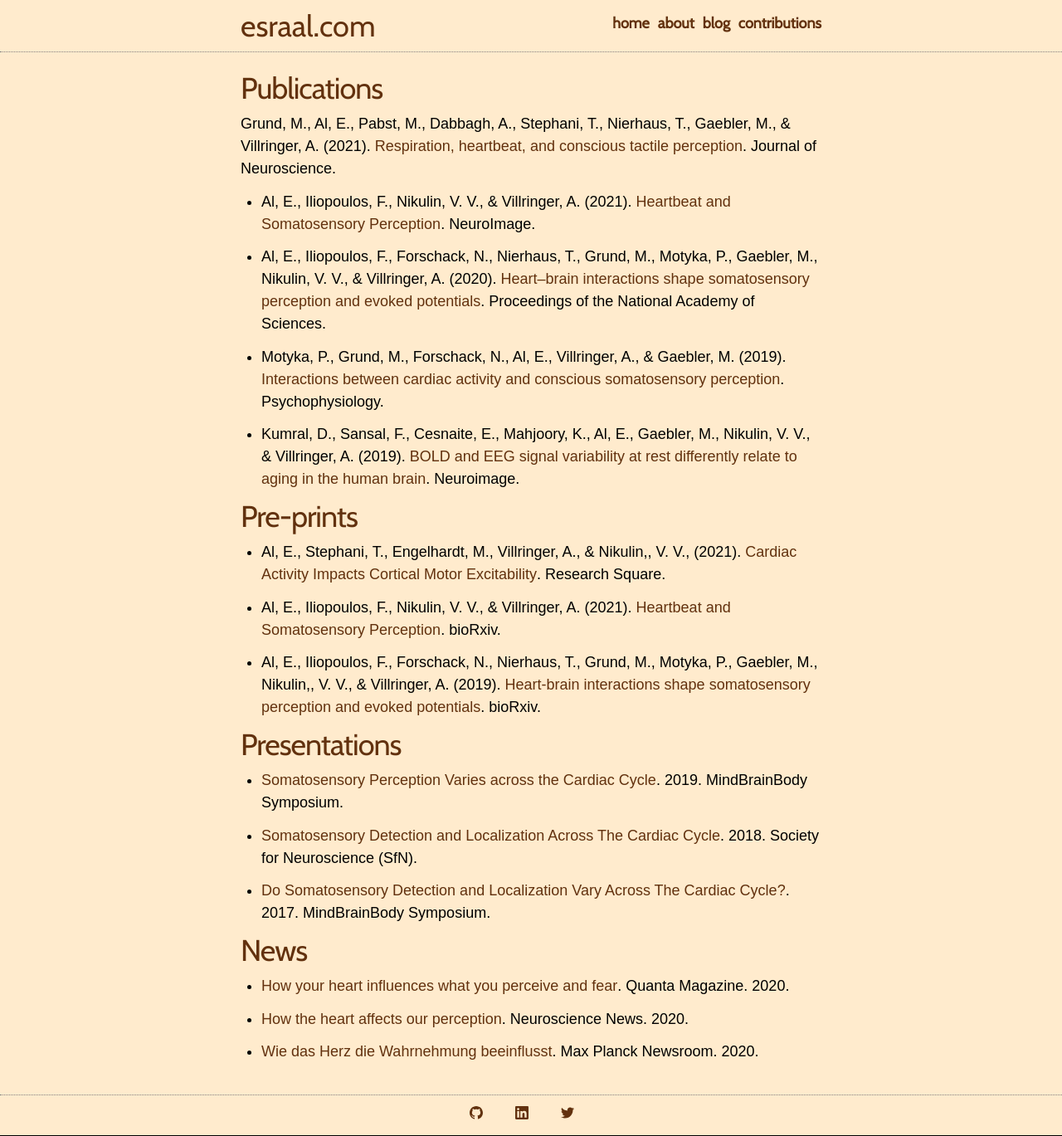
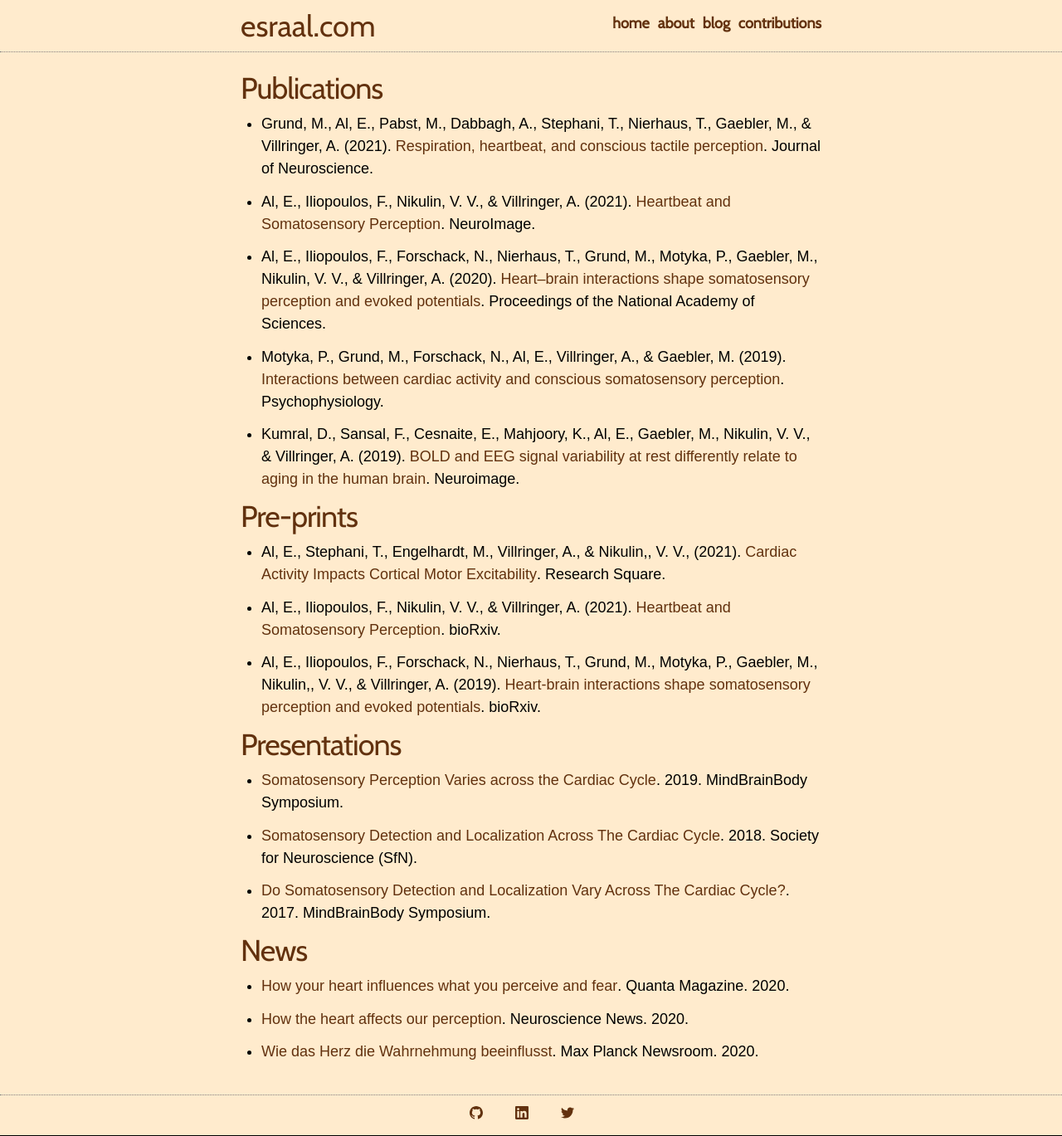
Before and after one commit to Esra-Al/esra-al.github.io, a Jekyll site: the page built from contributions.md, in a window 1280 px wide. Shown: the whole page at 83% size. Built offline with Jekyll 4.4.1, drawn with Linux system fonts in a browser that asks for light colours.

```diff
--- a/contributions.md
+++ b/contributions.md
@@ -5,7 +5,7 @@ title: contributions
 
 <h2 class="contribution-type">Publications</h2>
 
-Grund, M., Al, E., Pabst, M., Dabbagh, A., Stephani, T., Nierhaus, T., Gaebler, M., & Villringer, A. (2021). <a href='https://www.jneurosci.org/content/early/2021/11/30/JNEUROSCI.0592-21.2021.abstract?casa_token=ahdipeFSZuoAAAAA:rQlstZly7QmdMV-LuVsPVXGMqYbCo4gm2vEwt0bjNoLuG7NEgV42Uy6rFMb36XfFDJ-saWwyswZdauAq'>Respiration, heartbeat, and conscious tactile perception</a>.  Journal of Neuroscience.
+- Grund, M., Al, E., Pabst, M., Dabbagh, A., Stephani, T., Nierhaus, T., Gaebler, M., & Villringer, A. (2021). <a href='https://www.jneurosci.org/content/early/2021/11/30/JNEUROSCI.0592-21.2021.abstract?casa_token=ahdipeFSZuoAAAAA:rQlstZly7QmdMV-LuVsPVXGMqYbCo4gm2vEwt0bjNoLuG7NEgV42Uy6rFMb36XfFDJ-saWwyswZdauAq'>Respiration, heartbeat, and conscious tactile perception</a>.  Journal of Neuroscience.
 
 - Al, E., Iliopoulos, F., Nikulin, V. V., & Villringer, A. (2021). <a href='https://www.sciencedirect.com/science/article/pii/S1053811921005243'>Heartbeat and Somatosensory Perception</a>.  NeuroImage.
 
```
